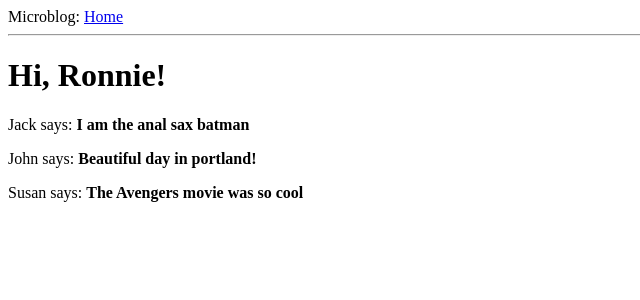
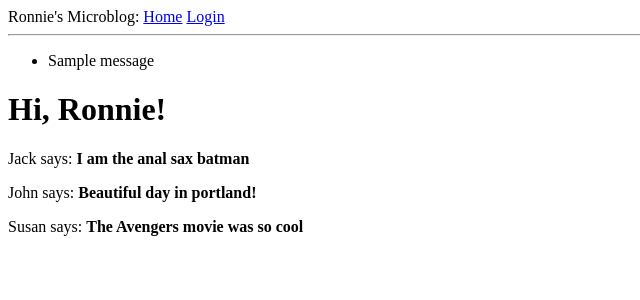
Before and after one commit to RonnieDipple/Micro-Blog, a Flask app: page / in a window 1280 px wide. Shown: the top 300 px of the page, without its empty margins (0-640 px from the left). Run offline with Flask 2, Linux system fonts and the light colour scheme; one stand-in notice (Sample message) is shown.

Commit message:
Login web forms added

```diff
--- a/app/routes.py
+++ b/app/routes.py
@@ -1,13 +1,12 @@
-from flask import Flask
-from flask import render_template
-
-app = Flask(__name__)
+from flask import render_template, flash, redirect, url_for
+from app import app
+from app.forms import LoginForm
 
 
 @app.route('/')
 @app.route('/index')
-def index ():
-    user = {'username' : 'Ronnie'}
+def index():
+    user = {'username': 'Ronnie'}
     posts = [
 
         {
@@ -15,7 +14,7 @@ def index ():
             'body': 'I am the anal sax batman'
         },
         {
-            'author': {'username' : 'John'},
+            'author': {'username': 'John'},
             'body': 'Beautiful day in portland!'
         },
         {
@@ -23,12 +22,15 @@ def index ():
             'body': 'The Avengers movie was so cool'
 
         }
-
-
-
     ]
     return render_template('index.html', title='Home', user=user, posts=posts)
 
 
-if __name__ == '__main__':
-    app.run()
+@app.route('/login', methods=['GET', 'POST'])
+def login():
+    form = LoginForm()
+    if form.validate_on_submit():
+        flash('Login requested for user {}, remember_me={}'.format(
+            form.username.data, form.remember_me.data))
+        return redirect(url_for('index'))
+    return render_template('login.html',  title='Sign In', form=form)
--- a/app/templates/base.html
+++ b/app/templates/base.html
@@ -3,14 +3,27 @@
 <html>
     <head>
       {% if title %}
-      <title>{{ title }} - Microblog</title>
+      <title>{{ title }} - Ronnie's Microblog</title>
       {% else %}
-      <title>Welcome to Microblog</title>
+      <title>Welcome to Ronnie's Microblog</title>
       {% endif %}
     </head>
     <body>
-        <div>Microblog: <a href="/index">Home</a></div>
+        <div>Ronnie's Microblog:
+            <a href="{{ url_for('index') }}">Home</a>
+            <a href="{{ url_for('login') }}">Login</a>
+
+       </div>
         <hr>
+        {% with messages = get_flashed_messages() %}
+        {% if messages %}
+        <ul>
+            {% for message in messages %}
+            <li>{{ message }}</li>
+            {% endfor %}
+        </ul>
+        {% endif %}
+        {% endwith %}
         {% block content %}{% endblock %}
     </body>
 </html>
--- a/microblog.py
+++ b/microblog.py
@@ -1 +1,2 @@
 from app import app
+# Do not delete
```
Also changed, not shown: app/templates/login.html (added, +26 -0 lines).
